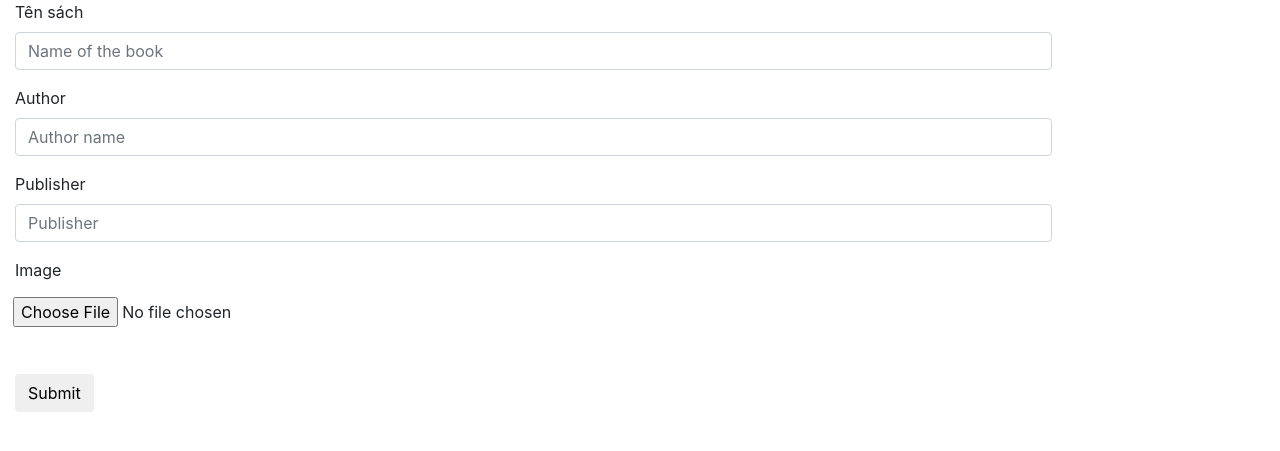
After one commit to haidangbosco/cnpmnc.182.yasuo, a PHP site: page /add_book_form.php in a window 1280 px wide. The commit adds this page. Shown: the top 451 px of the page. Run offline with PHP 8.4, Linux system fonts and the light colour scheme; some libraries are stand-ins or nearby versions.

Commit message:
form content

```diff
--- /dev/null
+++ b/add_book_form.php
@@ -0,0 +1,98 @@
+<!DOCTYPE html>
+<html lang="en">
+<head>
+<meta charset="UTF-8">
+    <meta name="viewport" content="width=device-width, initial-scale=1.0">
+    <meta http-equiv="X-UA-Compatible" content="ie=edge">
+    <link rel="stylesheet" href="https://stackpath.bootstrapcdn.com/bootstrap/4.1.3/css/bootstrap.min.css" integrity="sha384-MCw98/SFnGE8fJT3GXwEOngsV7Zt27NXFoaoApmYm81iuXoPkFOJwJ8ERdknLPMO"
+        crossorigin="anonymous">
+    <script src="https://code.jquery.com/jquery-3.3.1.slim.min.js" integrity="sha384-q8i/X+965DzO0rT7abK41JStQIAqVgRVzpbzo5smXKp4YfRvH+8abtTE1Pi6jizo"
+        crossorigin="anonymous"></script>
+    <script src="https://cdnjs.cloudflare.com/ajax/libs/popper.js/1.14.3/umd/popper.min.js" integrity="sha384-ZMP7rVo3mIykV+2+9J3UJ46jBk0WLaUAdn689aCwoqbBJiSnjAK/l8WvCWPIPm49"
+        crossorigin="anonymous"></script>
+    <script src="https://stackpath.bootstrapcdn.com/bootstrap/4.1.3/js/bootstrap.min.js" integrity="sha384-ChfqqxuZUCnJSK3+MXmPNIyE6ZbWh2IMqE241rYiqJxyMiZ6OW/JmZQ5stwEULTy"
+        crossorigin="anonymous"></script>
+    <link rel="stylesheet" href="https://use.fontawesome.com/releases/v5.4.1/css/all.css" integrity="sha384-5sAR7xN1Nv6T6+dT2mhtzEpVJvfS3NScPQTrOxhwjIuvcA67KV2R5Jz6kr4abQsz"
+        crossorigin="anonymous">
+    <link rel="stylesheet prefetch" href="http://cdnjs.cloudflare.com/ajax/libs/bootstrap-datepicker/1.3.0/css/datepicker.css">
+    <script src="http://cdnjs.cloudflare.com/ajax/libs/bootstrap-datepicker/1.3.0/js/bootstrap-datepicker.js"></script>
+    <script src="https://cdnjs.cloudflare.com/ajax/libs/moment.js/2.18.1/moment.js"></script>
+    <title>Test Book Form</title>
+</head>
+<body>
+<form class="form-horizontal" action="">
+    <div class="form-group">
+      <label class="control-label col-sm-2" for="book_name">Tên sách</label>
+      <div class="col-sm-10">
+        <input type="text" class="form-control" id="book_name" placeholder="Name of the book" name="book_name">
+      </div>
+    </div>
+    <div class="form-group">
+      <label class="control-label col-sm-2" for="author">Author</label>
+      <div class="col-sm-10">
+        <input type="text" class="form-control" id="author" placeholder="Author name" name="author">
+      </div>
+    </div>
+    <div class="form-group">
+      <label class="control-label col-sm-2" for="pub">Publisher</label>
+      <div class="col-sm-10">
+        <input type="text" class="form-control" id="pub" placeholder="Publisher" name="pub">
+      </div>
+    </div>
+    <div class="form-group">
+    <label class="control-label col-sm-2" for="imgInp">Image</label>
+        <div class="input-group">
+            <span class="input-group-btn">
+                <span class="btn btn-default btn-file">
+                    <input type="file" id="imgInp">
+                </span>
+            </span>
+            <!-- <input type="text" class="form-control" readonly> -->
+        </div>
+        <img id='img-upload'/>
+    </div>
+    <div class="form-group">
+      <div class="col-sm-offset-2 col-sm-10">
+        <button type="submit" class="btn btn-default">Submit</button>
+      </div>
+    </div>
+  </form>
+</body>
+<script>
+    $(document).ready( function() {
+    	// $(document).on('change', '.btn-file :file', function() {
+		// var input = $(this),
+		// 	label = input.val().replace(/\\/g, '/').replace(/.*\//, '');
+		// input.trigger('fileselect', [label]);
+		// });
+
+		// $('.btn-file :file').on('fileselect', function(event, label) {
+
+		//     var input = $(this).parents('.input-group').find(':text'),
+		//         log = label;
+
+		//     if( input.length ) {
+		//         input.val(log);
+		//     } else {
+		//         if( log ) alert(log);
+		//     }
+
+		// });
+		function readURL(input) {
+		    if (input.files && input.files[0]) {
+		        var reader = new FileReader();
+
+		        reader.onload = function (e) {
+		            $('#img-upload').attr('src', e.target.result);
+		        }
+
+		        reader.readAsDataURL(input.files[0]);
+		    }
+		}
+
+		$("#imgInp").change(function(){
+		    readURL(this);
+		});
+	});
+</script>
+</html>
--- a/user_info.php
+++ b/user_info.php
@@ -1,6 +1,6 @@
 
 	<!-- Start UserInfo -->
-	<div class="card pt-3">
+	<div class="card pt-3	">
 		<div class="row">
 			<div id="avatar-container" class="container col-3">
 				<img class="img-thumbnail mx-auto d-block" src="https://via.placeholder.com/180x180">
```
